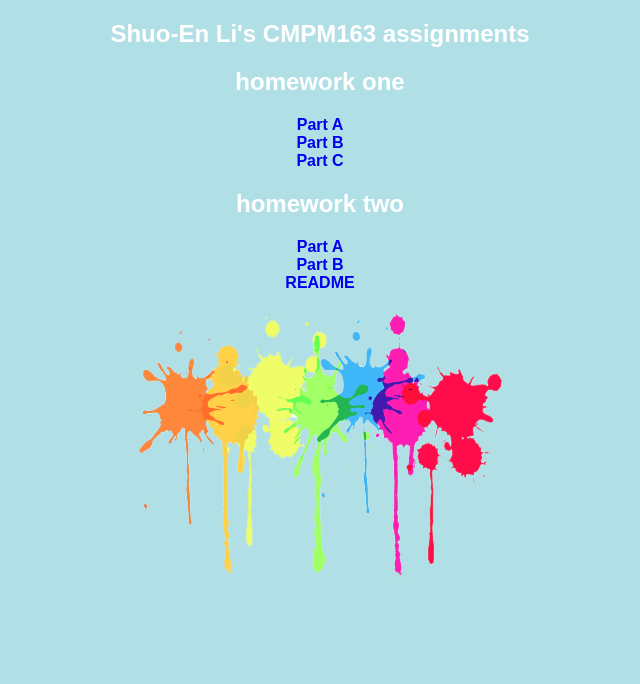
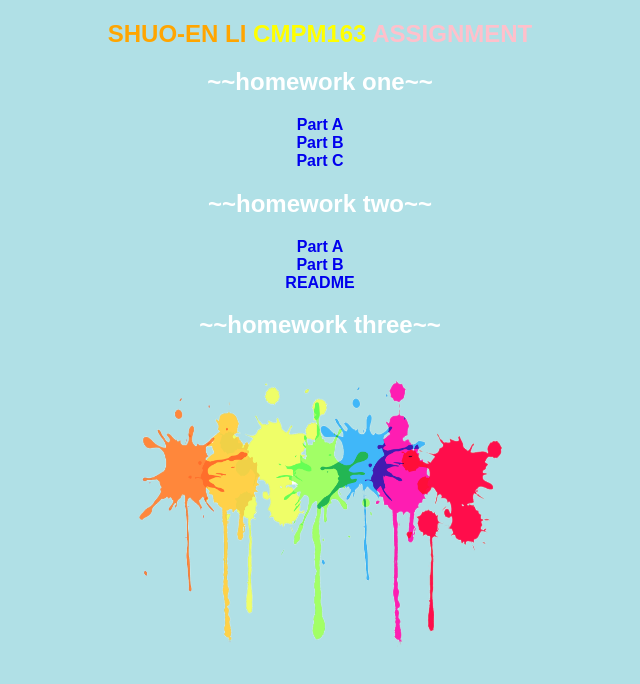
Before and after one commit to Shuoen1997/shuoen1997.github.io, a plain HTML site: page index.html in a window 1280 px wide. Shown: the whole page, without its empty margins (320-960 px from the left). Drawn offline with Linux system fonts and the light colour scheme.

Commit message:
html style update
yaay

```diff
--- a/index.html
+++ b/index.html
@@ -23,7 +23,7 @@ a:link {
 
 /* visited link */
 a:visited {
-    color: black;
+    color: indigo;
     text-decoration: none;
     font-weight: bold;
 
@@ -33,13 +33,24 @@ a:hover {
     color: gold;
 
 }
+.orange{
+	color:orange;
+}
+.yellow{
+	color: yellow;
+}
+.pink{
+	color: pink;
+}
 </style>
 
 </head>
 <body>
-<h2>Shuo-En Li's CMPM163 assignments</h2>
+<h2><span class = "orange">SHUO-EN LI</span>
+	<span class = "yellow"> CMPM163</span>
+	<span class = "pink">ASSIGNMENT</span></h2>
 
-<h2>homework one</h2>
+<h2>~~homework one~~</h2>
 <div style = "text-align: center;
 			  font-family: Arial;">
 <a href=hw1/PartA.html>
@@ -53,7 +64,7 @@ a:hover {
 </a><br>
 
 
-<h2>homework two</h2>
+<h2>~~homework two~~</h2>
 <a href=hw2/partA.html>
 	Part A
 </a><br>
@@ -64,6 +75,7 @@ a:hover {
 <a href=hw2/README.txt>
 	README
 </a>
+<h2>~~homework three~~</h2>
 <div>
 <img src="splatter.png" alt="splatter" width="400" height="300">
 </body>
```
